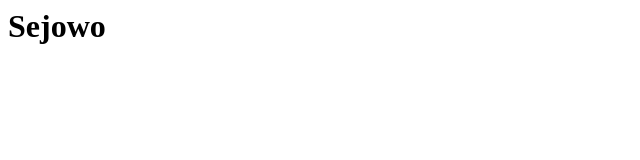
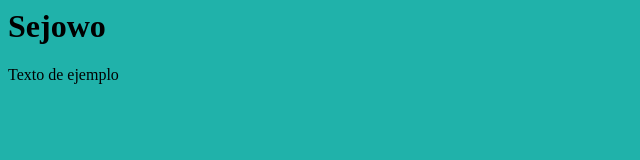
Before and after one commit to LuckySejo/DespliegueAppsWeb, a plain HTML site: page index.html in a window 1280 px wide. Shown: the whole page, without its empty margins (0-640 px from the left). Drawn offline with Linux system fonts and the light colour scheme.

Commit message:
Parrafo de ejemplo

```diff
--- a/css/estilo.css
+++ b/css/estilo.css
@@ -1,5 +1,3 @@
-@charset "utf-8"
-
 body{
-    background-color: azure;
+    background-color: lightseagreen;
 }
--- a/index.html
+++ b/index.html
@@ -5,5 +5,6 @@
     </head>
     <body>
         <h1>Sejowo</h1>
+        <p>Texto de ejemplo</p>
     </body>
 </html>
```
